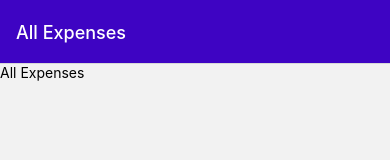
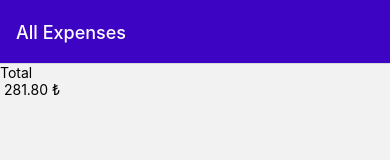
Before and after one commit to ebrardev/expense-trackerapp, a React Native app: screen /AllExpenses in a window 390 px wide. Shown: the top 160 px of the page. Built offline with nearby package versions, Linux system fonts and the light colour scheme.

Commit message:
adding dummy data

```diff
--- a/components/ExpensesOutput/ExpensesOutput.js
+++ b/components/ExpensesOutput/ExpensesOutput.js
@@ -2,10 +2,38 @@ import {  View } from "react-native";
 import ExpensesSummary from "./ExpensesSummary";
 import ExpensesList from "./ExpensesList";
 
+
+const DUMMY_EXPENSES = [
+    {
+        id: 'e1',
+        description: 'New Desk',
+        amount : 123.45,
+        date: new Date(2021,7,14)
+    },
+    {
+        id: 'e2',
+        description: 'New TV',
+        amount : 113.45,
+        date: new Date(2022,7,14)
+    },
+    {
+        id: 'e3',
+        description: 'kskjsd Desk',
+        amount : 13.45,
+        date: new Date(2023,7,14)
+    },
+    {
+        id: 'e4',
+        description: 'araba',
+        amount : 31.45,
+        date: new Date(2020,7,14)
+    }
+]
+
 function ExpensesOutput({expenses,expensesPeriod}) {
     return(
         <View>
-            <ExpensesSummary expenses={expenses} periodName={expensesPeriod} />
+            <ExpensesSummary expenses={DUMMY_EXPENSES} periodName={expensesPeriod} />
            <ExpensesList />
         </View>
 
--- a/screens/AllExpenses.js
+++ b/screens/AllExpenses.js
@@ -1,11 +1,10 @@
 import { View ,Text} from "react-native";
+import ExpensesOutput from "../components/ExpensesOutput/ExpensesOutput";
 
 function AllExpenses() {
 
     return (
-        <View>
-            <Text>All Expenses</Text>
-        </View>
+       <ExpensesOutput expensesPeriod="Total"/>
     )
 }
 export default AllExpenses;
--- a/screens/RecentExpenses.js
+++ b/screens/RecentExpenses.js
@@ -1,10 +1,9 @@
- import { View, Text } from 'react-native';
+
+import ExpensesOutput from '../components/ExpensesOutput/ExpensesOutput';
 function RecentExpenses() {
 
     return (
-        <View >
-        <Text>Recent Expenses</Text>
-        </View>
+      <ExpensesOutput expensesPeriod="Last 7 days"/>
     );
 }
 export default RecentExpenses;
```
